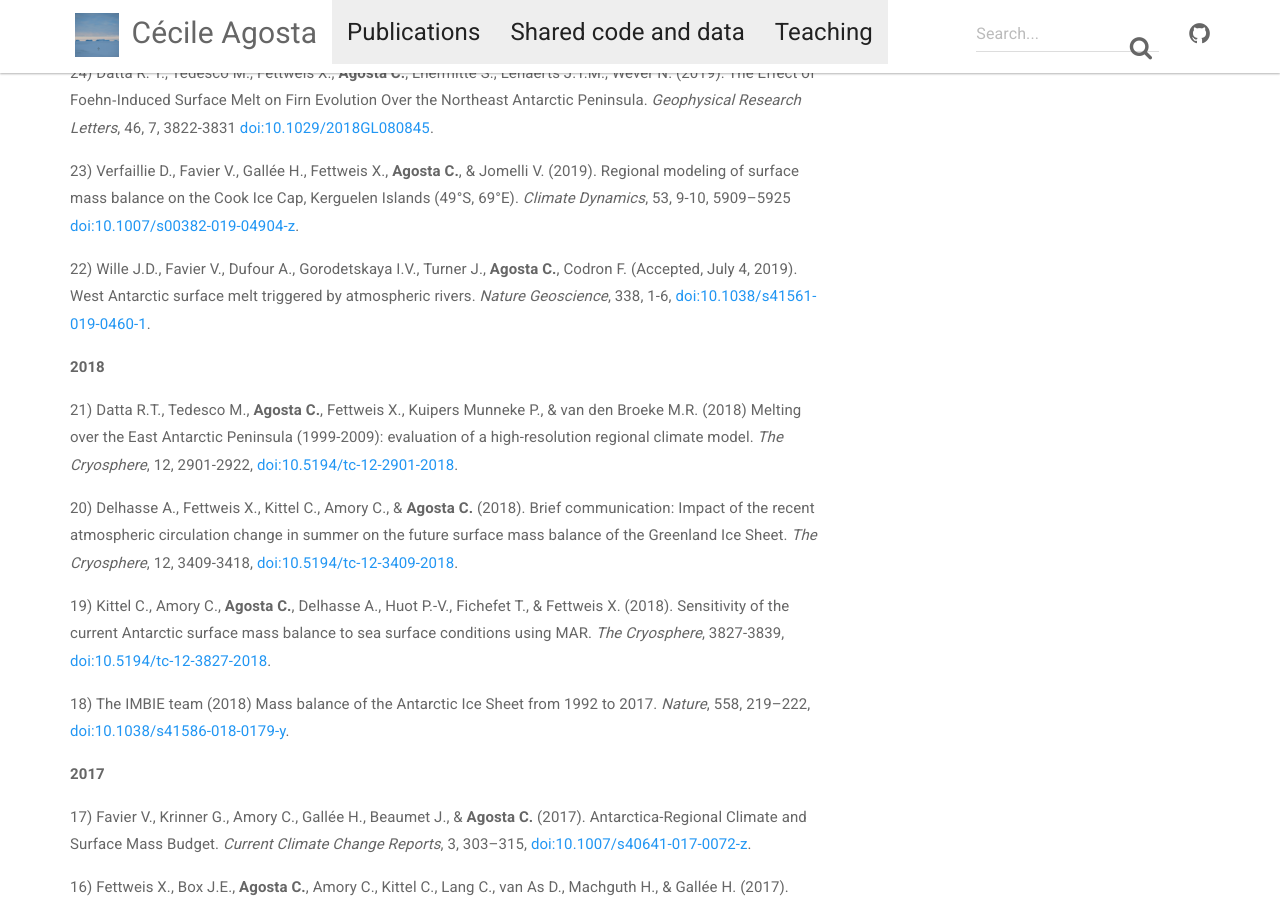
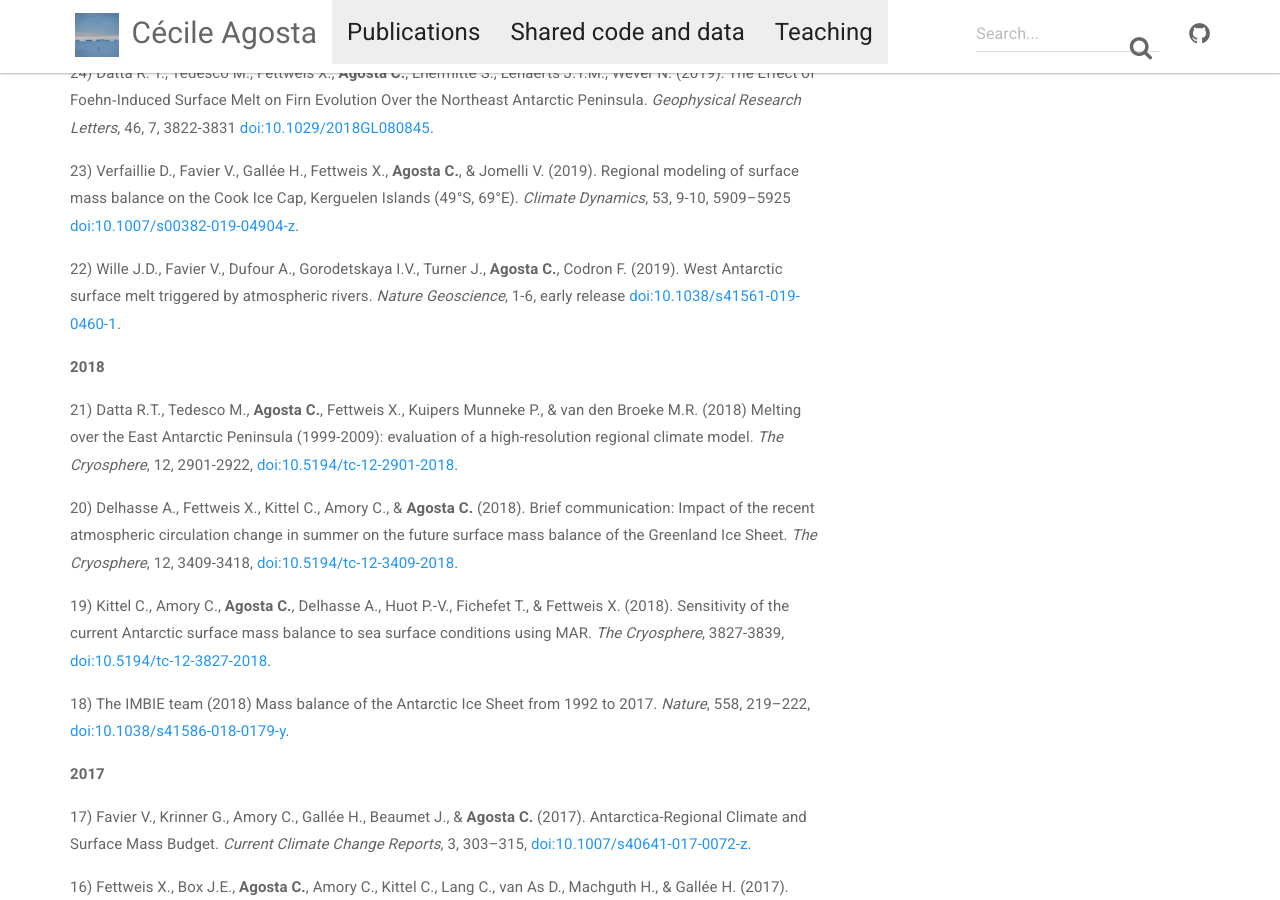
Before and after one commit to cecileagosta/cecileagosta.github.io, a Jekyll site: the page built from _docs/publications.md, in a window 1280 px wide and 900 px high, scrolled down 920 px. Built offline with Jekyll 4.4.1, drawn with Linux system fonts in a browser that asks for light colours; nearby versions of some CDN libraries.

Commit message:
Update publications.md

```diff
--- a/_docs/publications.md
+++ b/_docs/publications.md
@@ -30,7 +30,7 @@ Lenaerts J.T.M., Wever N. (2019). The Effect of Foehn‐Induced Surface Melt on
 
 23) Verfaillie D., Favier V., Gallée H., Fettweis X., **Agosta C.**, & Jomelli V. (2019). Regional modeling of surface mass balance on the Cook Ice Cap, Kerguelen Islands (49°S, 69°E). *Climate Dynamics*, 53, 9-10, 5909–5925 [doi:10.1007/s00382-019-04904-z](https://doi.org/10.1007/s00382-019-04904-z).
 
-22) Wille J.D., Favier V., Dufour A., Gorodetskaya I.V., Turner J., **Agosta C.**, Codron F. (Accepted, July 4, 2019). West Antarctic surface melt triggered by atmospheric rivers. *Nature Geoscience*, 338, 1-6, [doi:10.1038/s41561-019-0460-1](https://doi.org/10.1038/s41561-019-0460-1).
+22) Wille J.D., Favier V., Dufour A., Gorodetskaya I.V., Turner J., **Agosta C.**, Codron F. (2019). West Antarctic surface melt triggered by atmospheric rivers. *Nature Geoscience*, 1-6, early release [doi:10.1038/s41561-019-0460-1](https://doi.org/10.1038/s41561-019-0460-1).
 
 **2018**
 
```
